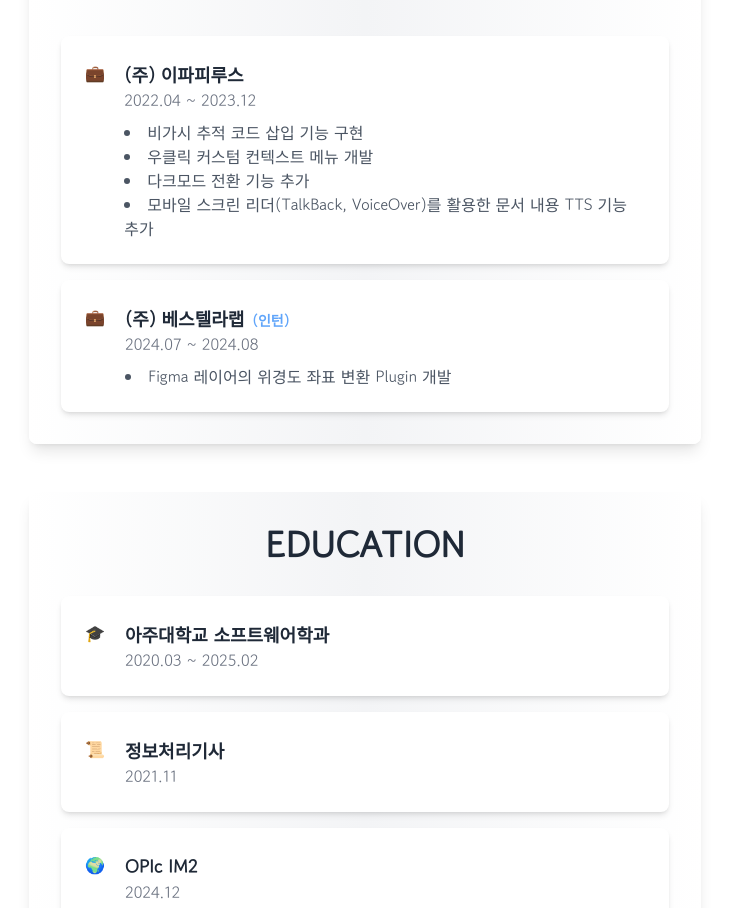
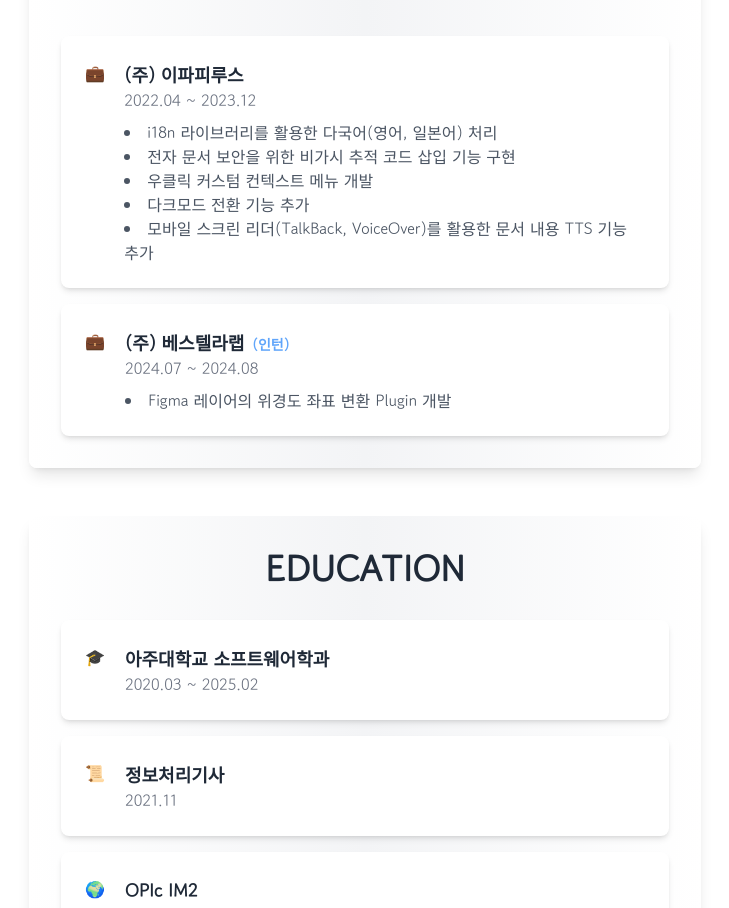
Before and after one commit to backbone94/next-portfolio, a Next.js app: page / in a window 1280 px wide. Shown: the part 833-1741 px from the top of the page, without its empty margins (275-1004 px from the left). Built offline with nearby package versions, Linux system fonts and the light colour scheme; a web font is replaced by a local one.

Commit message:
chore: 경력 사항 수정

```diff
--- a/app/components/Experience.tsx
+++ b/app/components/Experience.tsx
@@ -5,7 +5,8 @@
       duration: '2022.04 ~ 2023.12',
       role: '정규직',
       tasks: [
-        '비가시 추적 코드 삽입 기능 구현',
+        'i18n 라이브러리를 활용한 다국어(영어, 일본어) 처리',
+        '전자 문서 보안을 위한 비가시 추적 코드 삽입 기능 구현',
         '우클릭 커스텀 컨텍스트 메뉴 개발',
         '다크모드 전환 기능 추가',
         '모바일 스크린 리더(TalkBack, VoiceOver)를 활용한 문서 내용 TTS 기능 추가'
```
